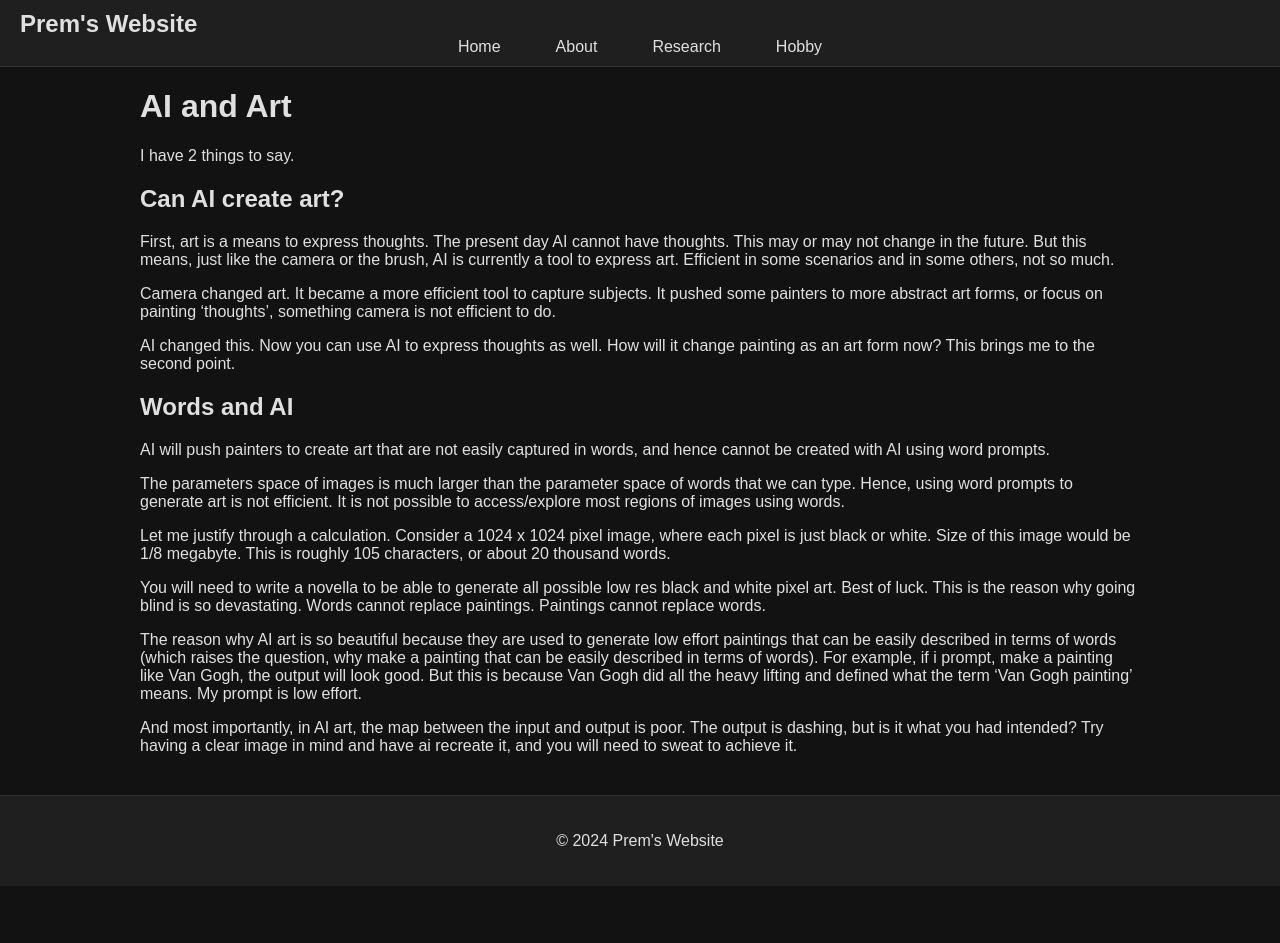
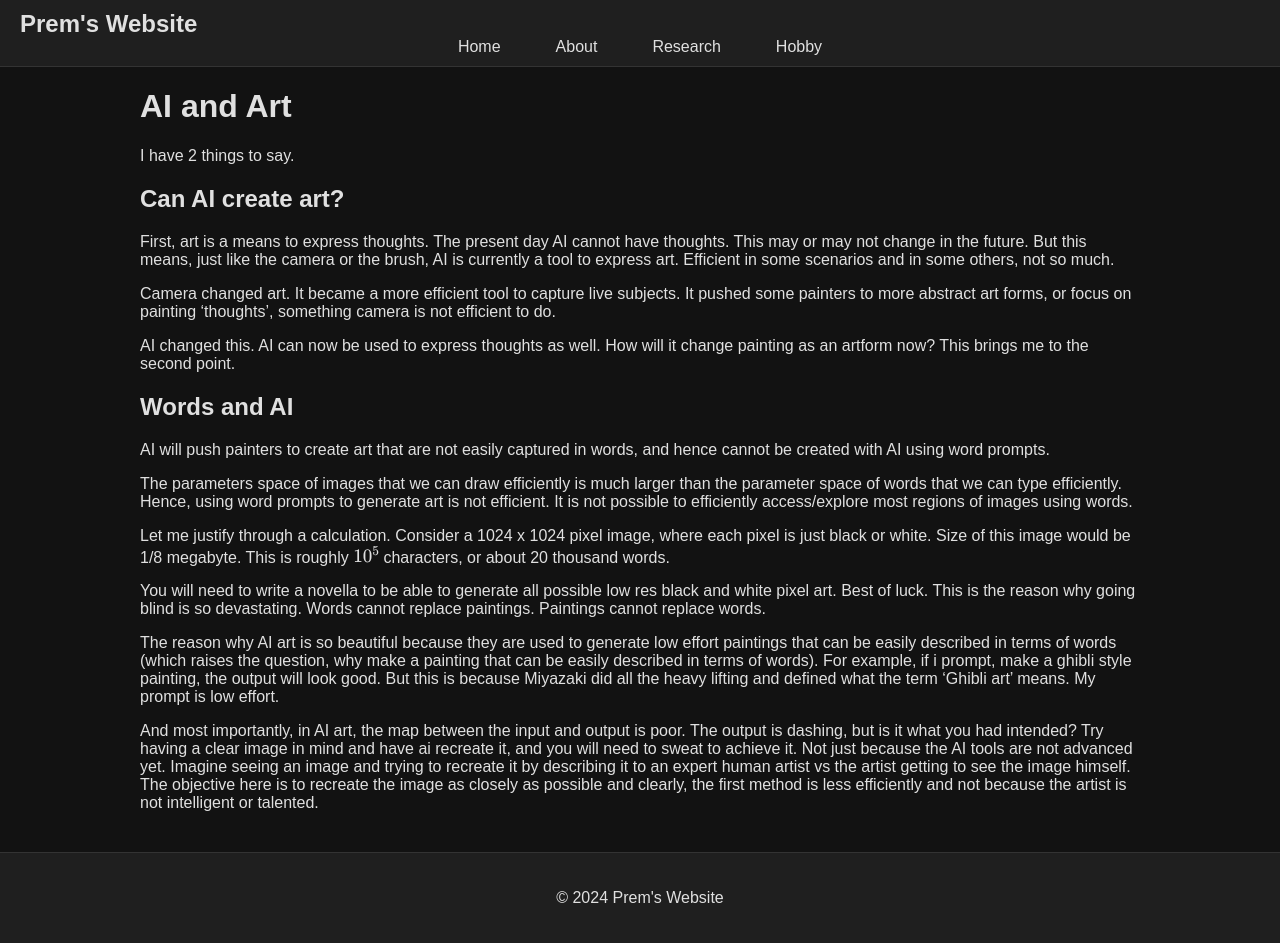
Before and after one commit to prem314/prem314.github.io, a Jekyll site: the page built from ai_and_art.md, in a window 1280 px wide. Built offline with Jekyll 4.4.1, drawn with Linux system fonts in a browser that asks for light colours; before the commit the page ends 900 px from its top, so only the background shows below that.

Commit message:
Update ai_and_art.md

```diff
--- a/ai_and_art.md
+++ b/ai_and_art.md
@@ -12,20 +12,20 @@ I have 2 things to say.
 
 First, art is a means to express thoughts. The present day AI cannot have thoughts. This may or may not change in the future. But this means, just like the camera or the brush, AI is currently a tool to express art. Efficient in some scenarios and in some others, not so much.
 
-Camera changed art. It became a more efficient tool to capture subjects. It pushed some painters to more abstract art forms, or focus on painting 'thoughts', something camera is not efficient to do.
+Camera changed art. It became a more efficient tool to capture live subjects. It pushed some painters to more abstract art forms, or focus on painting 'thoughts', something camera is not efficient to do.
 
-AI changed this. Now you can use AI to express thoughts as well. How will it change painting as an art form now? This brings me to the second point.
+AI changed this. AI can now be used to express thoughts as well. How will it change painting as an artform now? This brings me to the second point.
 
 ## Words and AI
 
 AI will push painters to create art that are not easily captured in words, and hence cannot be created with AI using word prompts.
 
-The parameters space of images is much larger than the parameter space of words that we can type. Hence, using word prompts to generate art is not efficient. It is not possible to access/explore most regions of images using words.
+The parameters space of images that we can draw efficiently is much larger than the parameter space of words that we can type efficiently. Hence, using word prompts to generate art is not efficient. It is not possible to efficiently access/explore most regions of images using words.
 
-Let me justify through a calculation. Consider a 1024 x 1024 pixel image, where each pixel is just black or white. Size of this image would be 1/8 megabyte. This is roughly 105 characters, or about 20 thousand words.
+Let me justify through a calculation. Consider a 1024 x 1024 pixel image, where each pixel is just black or white. Size of this image would be 1/8 megabyte. This is roughly $10^5$ characters, or about 20 thousand words.
 
 You will need to write a novella to be able to generate all possible low res black and white pixel art. Best of luck. This is the reason why going blind is so devastating. Words cannot replace paintings. Paintings cannot replace words.
 
-The reason why AI art is so beautiful because they are used to generate low effort paintings that can be easily described in terms of words (which raises the question, why make a painting that can be easily described in terms of words). For example, if i prompt, make a painting like Van Gogh, the output will look good. But this is because Van Gogh did all the heavy lifting and defined what the term 'Van Gogh painting' means. My prompt is low effort.
+The reason why AI art is so beautiful because they are used to generate low effort paintings that can be easily described in terms of words (which raises the question, why make a painting that can be easily described in terms of words). For example, if i prompt, make a ghibli style painting, the output will look good. But this is because Miyazaki did all the heavy lifting and defined what the term 'Ghibli art' means. My prompt is low effort.
 
-And most importantly, in AI art, the map between the input and output is poor. The output is dashing, but is it what you had intended? Try having a clear image in mind and have ai recreate it, and you will need to sweat to achieve it.
+And most importantly, in AI art, the map between the input and output is poor. The output is dashing, but is it what you had intended? Try having a clear image in mind and have ai recreate it, and you will need to sweat to achieve it. Not just because the AI tools are not advanced yet. Imagine seeing an image and trying to recreate it by describing it to an expert human artist vs the artist getting to see the image himself. The objective here is to recreate the image as closely as possible and clearly, the first method is less efficiently and not because the artist is not intelligent or talented.
```
